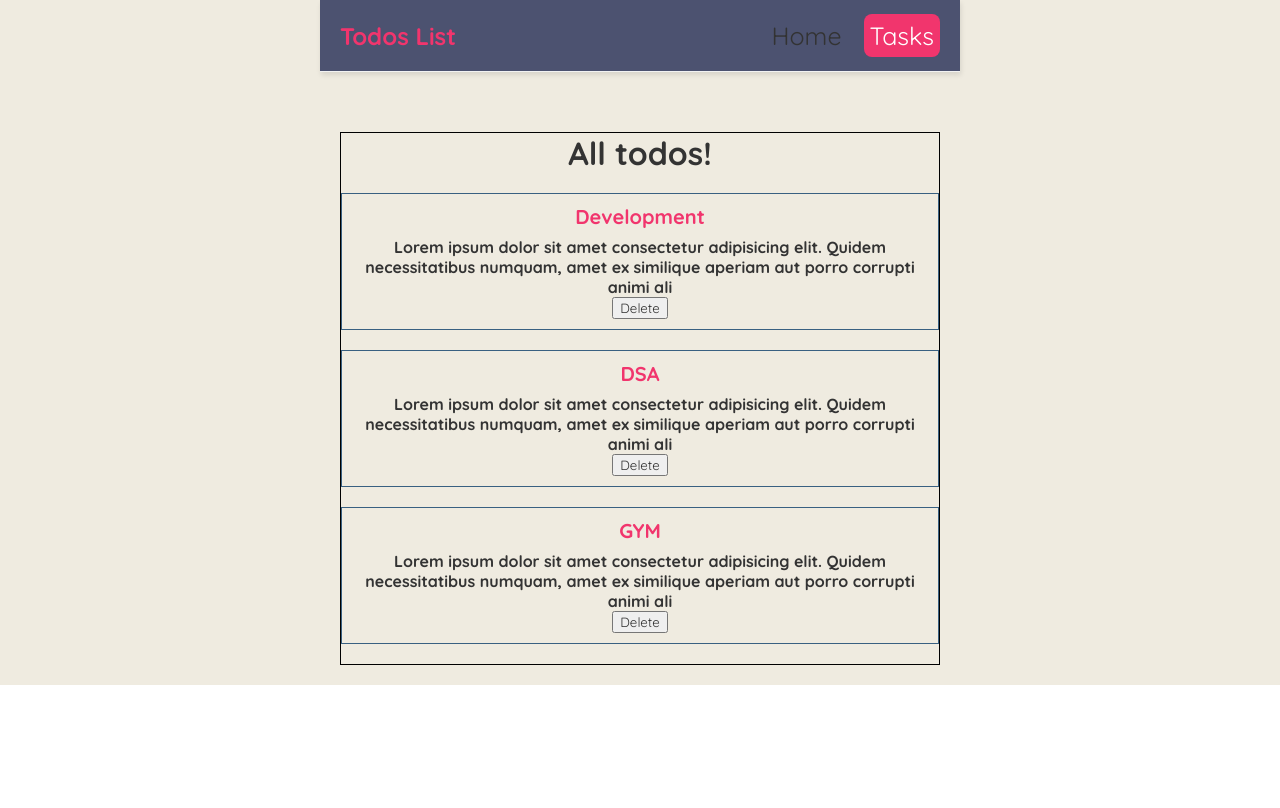
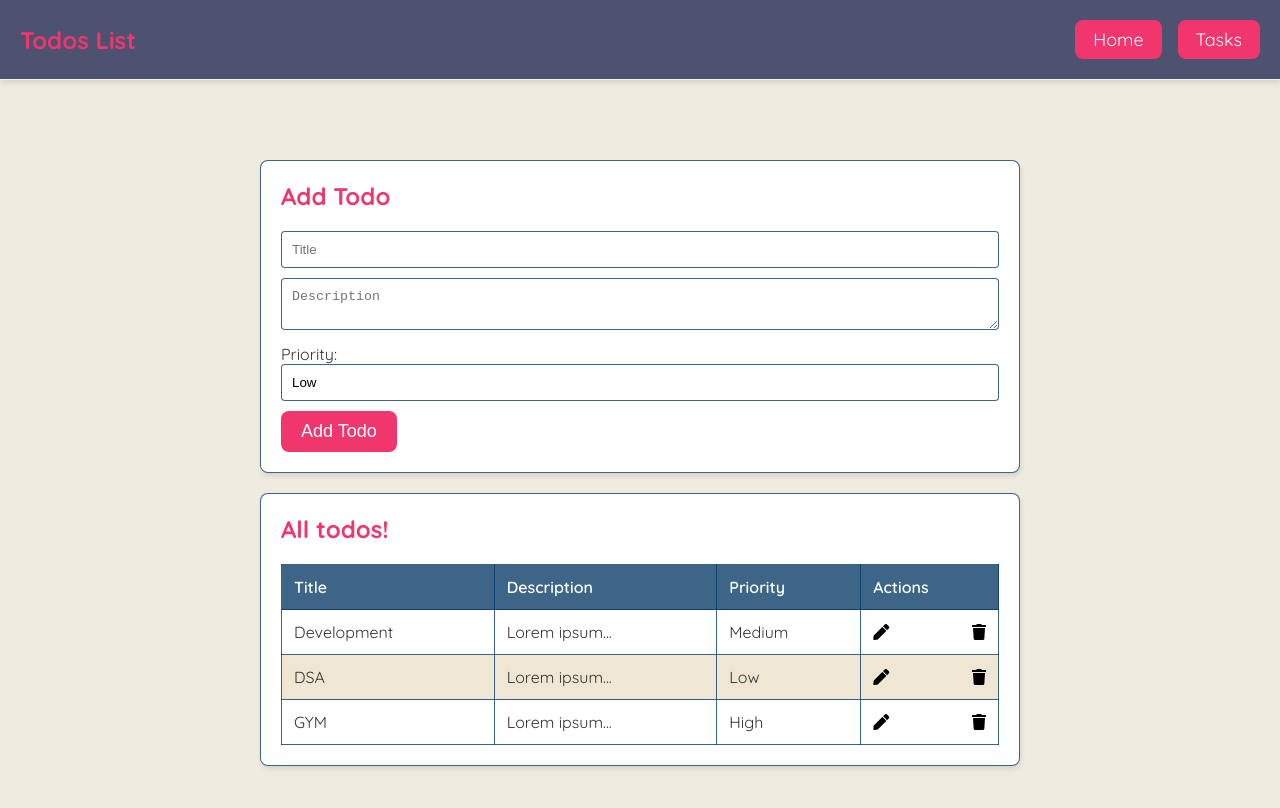
Before and after one commit to RushikeshGaikwad78/IEEE_WebWarriors, a React (Create React App) app in the folder Frontend-react/pisb-todo-app/: page / in a window 1280 px wide. Shown: the top 808 px of the page. Built offline with nearby package versions, Linux system fonts and the light colour scheme.

Commit message:
final-todopage

```diff
--- a/Frontend-react/pisb-todo-app/public/index.html
+++ b/Frontend-react/pisb-todo-app/public/index.html
@@ -9,6 +9,8 @@
       name="description"
       content="Web site created using create-react-app"
     />
+    <link rel="stylesheet" href="https://cdnjs.cloudflare.com/ajax/libs/font-awesome/5.15.1/css/all.min.css" />
+
     <link rel="apple-touch-icon" href="%PUBLIC_URL%/logo192.png" />
     <!--
       manifest.json provides metadata used when your web app is installed on a
--- /dev/null
+++ b/Frontend-react/pisb-todo-app/src/AddTodo.js
@@ -0,0 +1,42 @@
+import React, { useState } from 'react';
+
+const AddTodo = ({ addTodo }) => {
+  const [newTodo, setNewTodo] = useState({ title: '', description: '', priority: 'Low' });
+
+  const handleAddTodo = () => {
+    if (newTodo.title.trim() !== '') {
+      addTodo(newTodo);
+      setNewTodo({ title: '', description: '', priority: 'Low' });
+    }
+  };
+
+  return (
+    <div className="add-todo">
+      <h2>Add Todo</h2>
+      <input
+        type="text"
+        placeholder="Title"
+        value={newTodo.title}
+        onChange={(e) => setNewTodo({ ...newTodo, title: e.target.value })}
+      />
+      <textarea
+        placeholder="Description"
+        value={newTodo.description}
+        onChange={(e) => setNewTodo({ ...newTodo, description: e.target.value })}
+      />
+      <label htmlFor="priority">Priority:</label>
+      <select
+        id="priority"
+        value={newTodo.priority}
+        onChange={(e) => setNewTodo({ ...newTodo, priority: e.target.value })}
+      >
+        <option value="Low">Low</option>
+
+        <option value="High">High</option>
+      </select>
+      <button onClick={handleAddTodo}>Add Todo</button>
+    </div>
+  );
+};
+
+export default AddTodo;
--- a/Frontend-react/pisb-todo-app/src/App.css
+++ b/Frontend-react/pisb-todo-app/src/App.css
@@ -1,4 +1,28 @@
 .App {
+  text-align: center;
+}
+
+.App-logo {
+  height: 40vmin;
+  pointer-events: none;
+}
+
+@media (prefers-reduced-motion: no-preference) {
+  .App-logo {
+    animation: App-logo-spin infinite 20s linear;
+  }
+}
+
+.App-header {
+  background-color: #282c34;
+  min-height: 100vh;
+  display: flex;
+  flex-direction: column;
+  align-items: center;
+  justify-content: center;
+  font-size: calc(10px + 2vmin);
+  color: white;
+}.App {
   text-align: center;
 }
 
@@ -36,3 +60,17 @@
     transform: rotate(360deg);
   }
 }
+
+
+.App-link {
+  color: #61dafb;
+}
+
+@keyframes App-logo-spin {
+  from {
+    transform: rotate(0deg);
+  }
+  to {
+    transform: rotate(360deg);
+  }
+}
--- a/Frontend-react/pisb-todo-app/src/App.js
+++ b/Frontend-react/pisb-todo-app/src/App.js
@@ -2,11 +2,12 @@
 import './App.css';
 import Homepage from './Homepage';
 import Navbar from './Navbar';
-
+// import LoginPage from './LoginPage';
 
 function App() {
   return (
     <div className="App">
+     {/* <LoginPage/> */}
     <Navbar/>
     <div className="content">
     <Homepage/>
--- a/Frontend-react/pisb-todo-app/src/Homepage.js
+++ b/Frontend-react/pisb-todo-app/src/Homepage.js
@@ -1,23 +1,31 @@
 import React, { useState } from 'react';
-import TodoList from './Todolist'; // Corrected import statement
+import Todolist from './Todolist';
+import AddTodo from './AddTodo';
 
 const Homepage = () => {
   const [todos, setTodos] = useState([
-    { title: 'Development', description: "Lorem ipsum dolor sit amet consectetur adipisicing elit. Quidem necessitatibus numquam, amet ex similique aperiam aut porro corrupti animi ali", id: 1 },
-    { title: 'DSA', description: 'Lorem ipsum dolor sit amet consectetur adipisicing elit. Quidem necessitatibus numquam, amet ex similique aperiam aut porro corrupti animi ali', id: 2 },
-    { title: 'GYM', description: 'Lorem ipsum dolor sit amet consectetur adipisicing elit. Quidem necessitatibus numquam, amet ex similique aperiam aut porro corrupti animi ali', id: 3 }
+    { title: 'Development', description: 'Lorem ipsum...', priority: 'Medium', id: 1 },
+    { title: 'DSA', description: 'Lorem ipsum...', priority: 'Low', id: 2 },
+    { title: 'GYM', description: 'Lorem ipsum...', priority: 'High', id: 3 },
   ]);
 
   const handleDelete = (id) => {
-    const newTodos = todos.filter(todo => todo.id !== id);
+    const newTodos = todos.filter((todo) => todo.id !== id);
     setTodos(newTodos);
-  }
+  };
+
+
+
+  const addTodo = (newTodo) => {
+    setTodos([...todos, { ...newTodo, id: todos.length + 1 }]);
+  };
 
   return (
     <div className="home">
-      <TodoList todos={todos} title='All todos!' handleDelete={handleDelete} />
+      <AddTodo addTodo={addTodo} />
+      <Todolist todos={todos} title="All todos!" handleDelete={handleDelete}  />
     </div>
   );
-  }
+};
 
-export default Homepage;  //hi-rushi-here
+export default Homepage;
--- a/Frontend-react/pisb-todo-app/src/Todolist.js
+++ b/Frontend-react/pisb-todo-app/src/Todolist.js
@@ -1,18 +1,88 @@
-import React from 'react';
+import React, { useState } from 'react';
 
-const TodoList = ({ todos, title, handleDelete }) => {
+const Todolist = ({ todos, title, handleDelete, handleUpdate }) => {
+  const [editableTodo, setEditableTodo] = useState(null);
+
+  const handleEdit = (todo) => {
+    setEditableTodo(todo);
+  };
+
+  const handleSave = () => {
+    setEditableTodo(null);
+  };
+
+  const isEditing = (todo) => {
+    return editableTodo && editableTodo.id === todo.id;
+  };
+
   return (
-    <div className='todo-list'>
+    <div className="todo-list">
       <h1>{title}</h1>
-      {todos.map((todo) => (
-        <div className="todos-preview" key={todo.id}>
-          <h2>{todo.title}</h2>
-          <h4>{todo.description}</h4>
-          <button className='btn btn-primary' onClick={() => handleDelete(todo.id)}>Delete</button>
-        </div>
-      ))}
+      <table>
+        <thead>
+          <tr>
+            <th>Title</th>
+            <th>Description</th>
+            <th>Priority</th>
+            <th>Actions</th>
+          </tr>
+        </thead>
+        <tbody>
+          {todos.map((todo) => (
+            <tr key={todo.id}>
+              <td>
+                {isEditing(todo) ? (
+                  <input type="text" value={editableTodo.title} onChange={(e) => setEditableTodo({ ...editableTodo, title: e.target.value })} />
+                ) : (
+                  todo.title
+                )}
+              </td>
+              <td>
+                {isEditing(todo) ? (
+                  <textarea value={editableTodo.description} onChange={(e) => setEditableTodo({ ...editableTodo, description: e.target.value })} />
+                ) : (
+                  todo.description
+                )}
+              </td>
+              <td>
+                {isEditing(todo) ? (
+                  <select value={editableTodo.priority} onChange={(e) => setEditableTodo({ ...editableTodo, priority: e.target.value })}>
+                    <option value="Low">Low</option>
+                    <option value="Medium">Medium</option>
+                    <option value="High">High</option>
+                  </select>
+                ) : (
+                  todo.priority
+                )}
+              </td>
+              <td>
+                <div className="actions-container">
+                  {isEditing(todo) ? (
+                    <button onClick={handleSave}>Save</button>
+                  ) : (
+                    <>
+                      <i
+                        className="fas fa-pen"
+                        onClick={() => handleEdit(todo)}
+                        style={{ color: 'black' }}
+                        title="Edit"
+                      ></i>
+                      <i
+                        className="fas fa-trash"
+                        onClick={() => handleDelete(todo.id)}
+                        style={{ color: 'black' }}
+                        title="Delete"
+                      ></i>
+                    </>
+                  )}
+                </div>
+              </td>
+            </tr>
+          ))}
+        </tbody>
+      </table>
     </div>
   );
-}
+};
 
-export default TodoList;
+export default Todolist;
--- a/Frontend-react/pisb-todo-app/src/index.css
+++ b/Frontend-react/pisb-todo-app/src/index.css
@@ -1,62 +1,158 @@
 @import url('https://fonts.googleapis.com/css2?family=Quicksand:wght@300;400;500;600;700&display=swap');
 
-/* base styles */
+/* Reset some default styles */
 * {
   margin: 0;
-  font-family: "Quicksand";
-  color: #333;
+  padding: 0;
+  box-sizing: border-box;
 }
 
-.App{
+/* Base styles */
+body {
+  font-family: "Quicksand", sans-serif;
   background-color: #EFEBE0;
+  color: #333;
+  text-align: center;
+  margin: 0;
+  padding: 0;
 }
 
+/* Navbar */
 .navbar {
   background-color: #4C5270;
   padding: 20px;
   display: flex;
   align-items: center;
-  max-width: 600px;
-  margin: 0 auto;
+  justify-content: space-between;
   border-bottom: 1px solid #f2f2f2;
-  box-shadow: 1px 3px 5px rgba(0,0,0,0.1);
+  box-shadow: 1px 3px 5px rgba(0, 0, 0, 0.1);
 }
+
 .navbar h1 {
   color: #f1356d;
+  font-size: 24px;
+  margin: 0;
 }
+
 .navbar .links {
-  margin-left: auto;
-  font-size: 25px;
+  display: flex;
+  align-items: center;
 }
-.navbar a {
+
+.navbar .links a {
+  text-decoration: none;
+  color: white;
+  background-color: #f1356d;
+  border: 2px solid #f1356d;
+  border-radius: 8px;
+  padding: 6px 16px;
   margin-left: 16px;
-  text-decoration: none;
-  padding: 6px;
+  font-size: 18px;
+  transition: background-color 0.3s, color 0.3s;
 }
-.navbar a:hover {
+
+.navbar .links a:hover {
+  background-color: transparent;
   color: #f1356d;
 }
+
+
 .content {
-  max-width: 600px;
+  max-width: 800px;
   margin: 40px auto;
   padding: 20px;
+  text-align: left;
 }
 
-.todos-preview {
-  padding: 10px 16px;
-  margin: 20px 0;
+
+.todo-list {
+  border: 1px solid #033765c4;
+  border-radius: 8px;
+  padding: 20px;
+  background-color: #fff;
+  box-shadow: 1px 3px 5px rgba(0, 0, 0, 0.1);
+  margin-top: 20px;
+}
+
+.todo-list h1 {
+  font-size: 24px;
+  color: #f1356d;
+  margin-bottom: 20px;
+}
+
+table {
+  width: 100%;
+  border-collapse: collapse;
+}
+
+table th, table td {
+  padding: 12px;
   border: 1px solid #033765c4;
 }
-.todos-preview:hover {
-  box-shadow: 1px 3px 5px rgba(0,0,0,0.1);
+
+table th {
+  background-color: #033765c4;
+  color: white;
+  font-weight: 600;
+}
+
+table tr:nth-child(even) {
   background-color: #EFE7D3;
 }
-.todos-preview h2 {
-  font-size: 20px;
-  color: #f1356d;
-  margin-bottom: 8px;
+
+/* Add Todo */
+.add-todo {
+  background-color: #fff;
+  border: 1px solid #033765c4;
+  border-radius: 8px;
+  padding: 20px;
+  margin-top: 20px;
+  box-shadow: 1px 3px 5px rgba(0, 0, 0, 0.1);
 }
 
-.todo-list{
-  border: 1px solid black;
+.add-todo h2 {
+  font-size: 24px;
+  color: #f1356d;
+  margin-bottom: 20px;
 }
+
+.add-todo input,
+.add-todo textarea,
+.add-todo select {
+  width: 100%;
+  padding: 10px;
+  margin-bottom: 10px;
+  border: 1px solid #033765c4;
+  border-radius: 4px;
+}
+
+.add-todo select {
+  appearance: none;
+  background-color: white;
+  border: 1px solid #033765c4;
+  border-radius: 4px;
+  padding: 10px;
+}
+
+.add-todo button {
+  background-color: #f1356d;
+  color: white;
+  border: none;
+  border-radius: 8px;
+  padding: 10px 20px;
+  font-size: 18px;
+  cursor: pointer;
+}
+
+.add-todo button:hover {
+  background-color: #f26a99;
+}
+
+.actions-container {
+  display: flex;
+  justify-content: space-between;
+}
+
+.actions-container button {
+  margin-right: 10px; /* Add margin-right to space the buttons evenly */
+}
```
Also changed, not shown: Frontend-react/pisb-todo-app/src/Navbar.js (indentation only).
